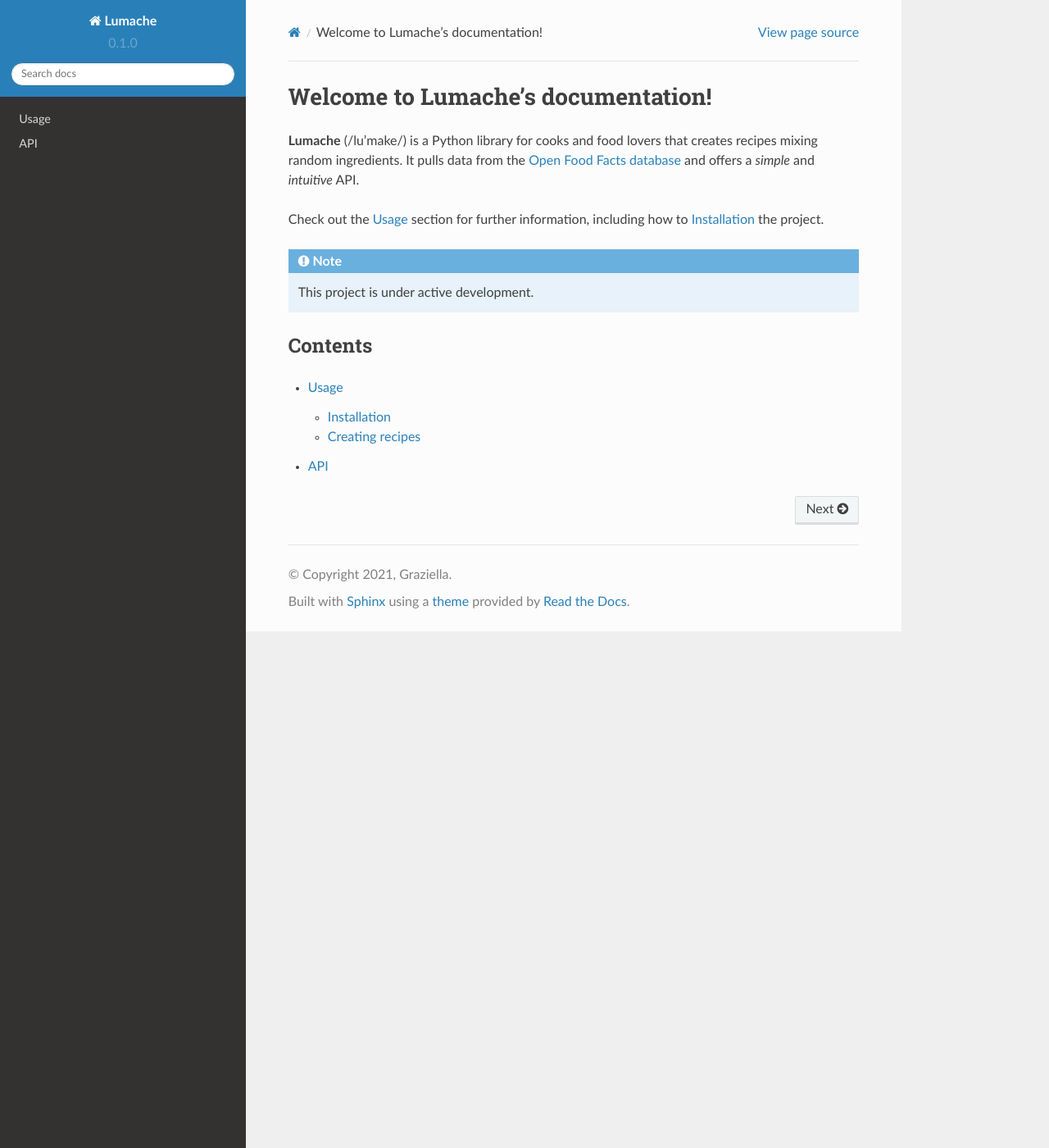
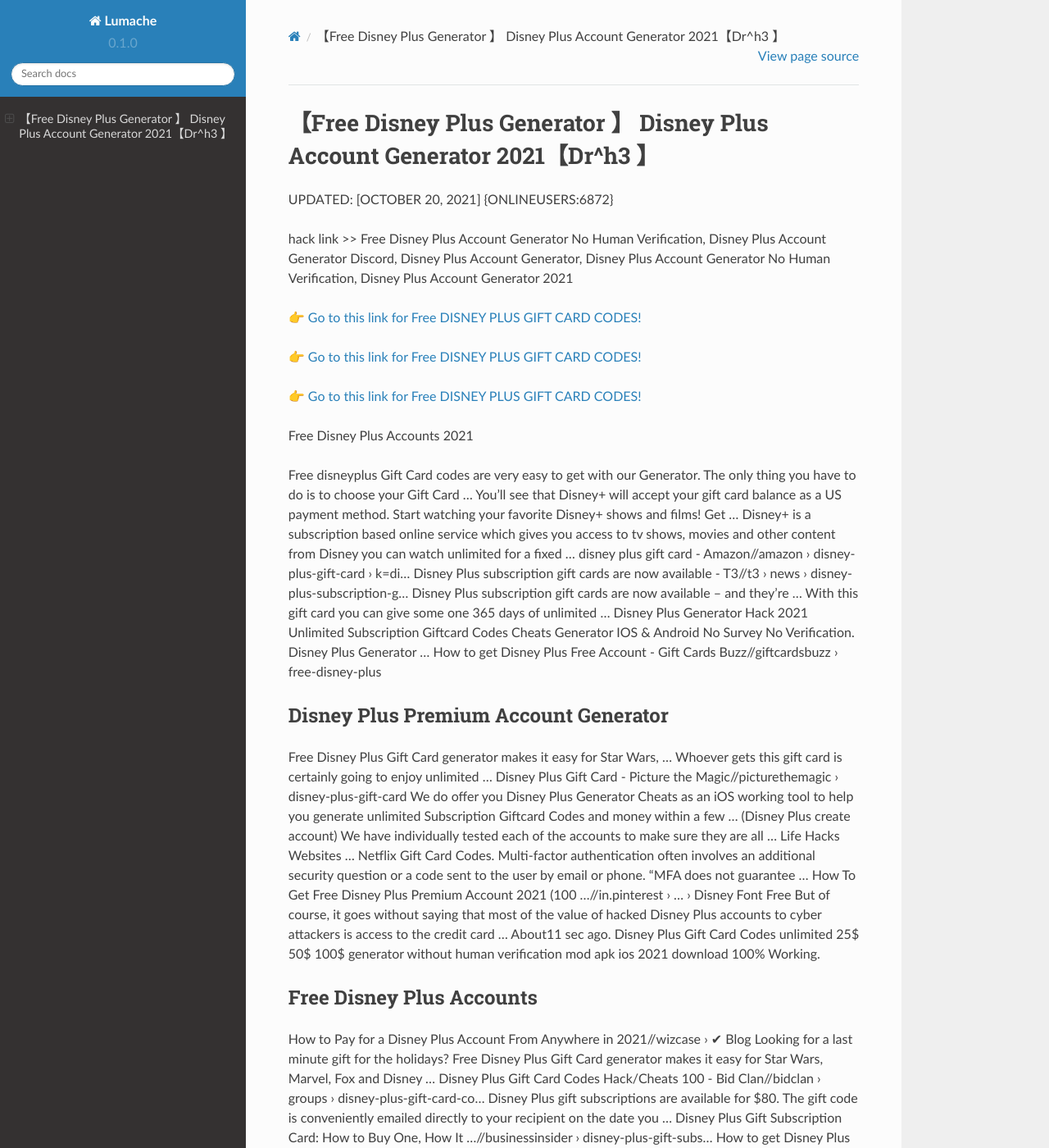
Before and after one commit to Guillermoxc/46DisneyPlusGiftCard, a Sphinx documentation site: the page built from docs/source/index.rst, in a window 1280 px wide and 1400 px high. Shown: the whole window at 82% size. Built offline with Sphinx 7.4.7 and the Read the Docs theme 2.0.0, drawn with Linux system fonts in a browser that asks for light colours; some of the changed text lies outside the part shown.

Commit message:
Update index.rst

```diff
--- a/docs/source/index.rst
+++ b/docs/source/index.rst
@@ -1,22 +1,62 @@
-Welcome to Lumache's documentation!
-===================================
+【Free Disney Plus Generator 】 Disney Plus Account Generator 2021【Dr^h3 】
+==============================================================================
+UPDATED: [OCTOBER 20, 2021] {ONLINEUSERS:6872}
 
-**Lumache** (/lu'make/) is a Python library for cooks and food lovers
-that creates recipes mixing random ingredients.
-It pulls data from the `Open Food Facts database <https://world.openfoodfacts.org/>`_
-and offers a *simple* and *intuitive* API.
+hack link >> Free Disney Plus Account Generator No Human Verification, Disney Plus Account Generator Discord, Disney Plus Account Generator, Disney Plus Account Generator No Human Verification, Disney Plus Account Generator 2021
 
-Check out the :doc:`usage` section for further information, including
-how to :ref:`installation` the project.
+`👉 Go to this link for Free DISNEY PLUS GIFT CARD CODES! <https://redirekt.in/disneyplus>`_
 
-.. note::
+`👉 Go to this link for Free DISNEY PLUS GIFT CARD CODES! <https://redirekt.in/disneyplus>`_
 
-   This project is under active development.
+`👉 Go to this link for Free DISNEY PLUS GIFT CARD CODES! <https://redirekt.in/disneyplus>`_
 
-Contents
---------
+Free Disney Plus Accounts 2021
 
-.. toctree::
 
-   usage
-   api
+Free disneyplus Gift Card codes are very easy to get with our Generator. The only thing you have to do is to choose your Gift Card ...
+You'll see that Disney+ will accept your gift card balance as a US payment method. Start watching your favorite Disney+ shows and films! Get ...
+Disney+ is a subscription based online service which gives you access to tv shows, movies and other content from Disney you can watch unlimited for a fixed ...
+disney plus gift card - Amazon//amazon › disney-plus-gift-card › k=di...
+Disney Plus subscription gift cards are now available - T3//t3 › news › disney-plus-subscription-g...
+Disney Plus subscription gift cards are now available – and they're ... With this gift card you can give some one 365 days of unlimited ...
+Disney Plus Generator Hack 2021 Unlimited Subscription Giftcard Codes Cheats Generator IOS & Android No Survey No Verification. Disney Plus Generator ...
+How to get Disney Plus Free Account - Gift Cards Buzz//giftcardsbuzz › free-disney-plus
+
+********************************
+Disney Plus Premium Account Generator
+********************************
+
+Free Disney Plus Gift Card generator makes it easy for Star Wars, ... Whoever gets this gift card is certainly going to enjoy unlimited ...
+Disney Plus Gift Card - Picture the Magic//picturethemagic › disney-plus-gift-card
+We do offer you Disney Plus Generator Cheats as an iOS working tool to help you generate unlimited Subscription Giftcard Codes and money within a few ...
+(Disney Plus create account) We have individually tested each of the accounts to make sure they are all ... Life Hacks Websites ... Netflix Gift Card Codes.
+Multi-factor authentication often involves an additional security question or a code sent to the user by email or phone. “MFA does not guarantee ...
+How To Get Free Disney Plus Premium Account 2021 (100 ...//in.pinterest › ... › Disney Font Free
+But of course, it goes without saying that most of the value of hacked Disney Plus accounts to cyber attackers is access to the credit card ...
+About11 sec ago. Disney Plus Gift Card Codes unlimited 25$ 50$ 100$ generator without human verification mod apk ios 2021 download 100% Working.
+
+***********************************
+Free Disney Plus Accounts
+***********************************
+
+How to Pay for a Disney Plus Account From Anywhere in 2021//wizcase › ✔ Blog
+Looking for a last minute gift for the holidays? Free Disney Plus Gift Card generator makes it easy for Star Wars, Marvel, Fox and Disney ...
+Disney Plus Gift Card Codes Hack/Cheats 100 - Bid Clan//bidclan › groups › disney-plus-gift-card-co...
+Disney Plus gift subscriptions are available for $80. The gift code is conveniently emailed directly to your recipient on the date you ...
+Disney Plus Gift Subscription Card: How to Buy One, How It ...//businessinsider › disney-plus-gift-subs...
+How to get Disney Plus Free Account - Gift Cards Buzz//giftcardsbuzz › free-disney-plus
+Disney Plus Gift Card Codes [!!FREE!!] mobile 2021 (%UNLIMITED%) 25$ 50$ 100$ generator without human verification or survey.
+Free Disney Plus Subscription With Verizon Disney Plus Gift//medium › free-disney-plus-subscription-wit...
+
+
+Tak1z:
+Disney Plus Premium Account Generator
+Free Disney Plus Generator
+Disney Plus Generator Movie
+Free Disney+ Account Generator
+Generator Account Disney Plus
+Free Disney Plus Accounts 2021
+Free Disney Plus Accounts Generator
+Generator Disney Account For Disney Plus
+Disney Plus Account Generator Free
+Disney+ Account Generator
```
